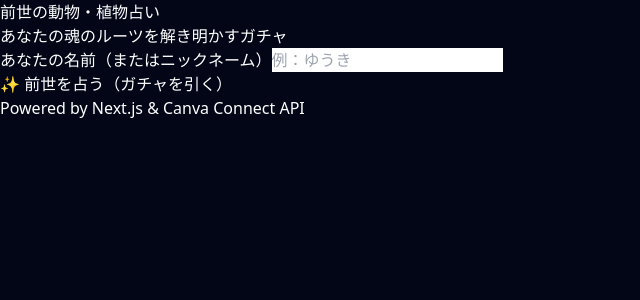
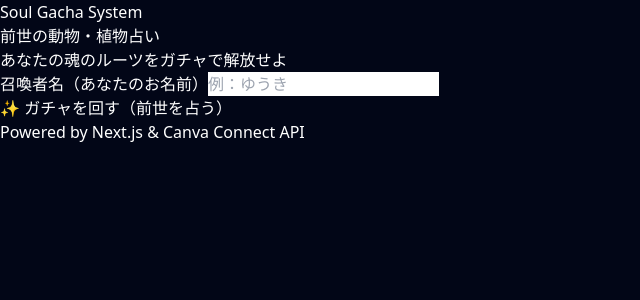
Before and after one commit to desrow9999-lang/canva-gacha-app-, a Next.js app: page / in a window 1280 px wide. Shown: the top 300 px of the page, without its empty margins (0-640 px from the left). Built offline with nearby package versions, Linux system fonts and the light colour scheme.

Commit message:
Refactor creature data and enhance UI components
Updated creature attributes and improved UI elements for better user experience.

```diff
--- a/app/page.tsx
+++ b/app/page.tsx
@@ -3,11 +3,11 @@
 import { useState } from 'react';
 
 const creatures = [
-  { name: '月夜のフクロウ × シダ植物', type: '神秘タイプ', habitat: '深い霧の森の奥深く', desc: 'マイペースで直感力が鋭く、夜になると知恵が冴え渡るタイプ。', color: 'from-indigo-900 via-purple-900 to-slate-900' },
-  { name: 'ひまわりを纏うカマキリ', type: '情熱タイプ', habitat: '真夏のまばゆい草原', desc: '集中力抜群で、狙った獲物（目標）を絶対に逃さないハンター気質。', color: 'from-amber-800 via-orange-900 to-slate-900' },
-  { name: '深海のオオクラゲ × 水草', type: '癒やしタイプ', habitat: '光の届かない青い海中', desc: '周囲を穏やかな空気で包み込む。マイペースすぎてたまに心配される。', color: 'from-blue-900 via-teal-900 to-slate-900' },
-  { name: '桜の木に宿るリス', type: '春爛漫タイプ', habitat: '満開の桜並木', desc: '楽しいことが大好きで、周りの人たちに笑顔と幸せを運ぶムードメーカー。', color: 'from-rose-900 via-pink-900 to-slate-900' },
-  { name: 'サボテンのトゲを宿すトカゲ', type: '忍耐・孤高タイプ', habitat: '灼熱の砂漠地帯', desc: '逆境にめちゃくちゃ強く、どんな困難も独自のクールな方法で乗り切る。', color: 'from-emerald-900 via-yellow-900 to-slate-900' },
+  { name: '月夜のフクロウ × シダ植物', type: '神秘タイプ', habitat: '深い霧の森の奥深く', desc: 'マイペースで直感力が鋭く、夜になると知恵が冴え渡るタイプ。', color: 'from-indigo-600 via-purple-600 to-slate-900', glow: 'shadow-purple-500/50' },
+  { name: 'ひまわりを纏うカマキリ', type: '情熱タイプ', habitat: '真夏のまばゆい草原', desc: '集中力抜群で、狙った獲物（目標）を絶対に逃さないハンター気質。', color: 'from-amber-600 via-orange-600 to-slate-900', glow: 'shadow-orange-500/50' },
+  { name: '深海のオオクラゲ × 水草', type: '癒やしタイプ', habitat: '光の届かない青い海中', desc: '周囲を穏やかな空気で包み込む。マイペースすぎてたまに心配される。', color: 'from-blue-600 via-teal-600 to-slate-900', glow: 'shadow-blue-500/50' },
+  { name: '桜の木に宿るリス', type: '春爛漫タイプ', habitat: '満開の桜並木', desc: '楽しいことが大好きで、周りの人たちに笑顔と幸せを運ぶムードメーカー。', color: 'from-rose-600 via-pink-600 to-slate-900', glow: 'shadow-pink-500/50' },
+  { name: 'サボテンのトゲを宿すトカゲ', type: '忍耐・孤高タイプ', habitat: '灼熱の砂漠地帯', desc: '逆境にめちゃくちゃ強く、どんな困難も独自のクールな方法で乗り切る。', color: 'from-emerald-600 via-teal-700 to-slate-900', glow: 'shadow-emerald-500/50' },
 ];
 
 export default function CreatureFortuneApp() {
@@ -25,66 +25,74 @@ export default function CreatureFortuneApp() {
       const randomIndex = Math.floor(Math.random() * creatures.length);
       setResult(creatures[randomIndex]);
       setIsSpinning(false);
-    }, 800);
+    }, 1000);
   };
 
   return (
-    <main className="min-h-screen bg-slate-950 text-slate-100 flex flex-col justify-between p-4 sm:p-6">
+    <main className="min-h-screen bg-[#030712] text-white flex flex-col justify-between p-5 font-sans">
       <div className="w-full max-w-md mx-auto flex flex-col gap-6 my-auto">
 
         {/* ヘッダー */}
-        <div className="text-center space-y-1">
-          <h1 className="text-2xl sm:text-3xl font-bold tracking-tight bg-gradient-to-r from-emerald-400 via-teal-300 to-cyan-400 bg-clip-text text-transparent">
+        <div className="text-center space-y-2 mt-4">
+          <div className="inline-block px-3 py-1 rounded-full bg-emerald-500/10 border border-emerald-500/30 text-emerald-400 text-[11px] font-semibold tracking-wider uppercase mb-1">
+            Soul Gacha System
+          </div>
+          <h1 className="text-3xl font-black tracking-tight bg-gradient-to-r from-emerald-400 via-teal-300 to-cyan-400 bg-clip-text text-transparent drop-shadow-sm">
             前世の動物・植物占い
           </h1>
-          <p className="text-xs text-slate-400">あなたの魂のルーツを解き明かすガチャ</p>
+          <p className="text-xs text-slate-400">あなたの魂のルーツをガチャで解放せよ</p>
         </div>
 
         {/* 入力フォームカード */}
-        <div className="bg-slate-900/90 backdrop-blur-md border border-slate-800 p-5 rounded-3xl shadow-2xl flex flex-col gap-4">
-          <div className="space-y-1.5">
-            <label className="text-xs font-medium text-slate-300 ml-1">あなたの名前（またはニックネーム）</label>
+        <div className="bg-slate-900/80 backdrop-blur-xl border border-slate-800/80 p-6 rounded-3xl shadow-2xl flex flex-col gap-4 relative overflow-hidden">
+          <div className="absolute -top-24 -right-24 w-48 h-48 bg-emerald-500/10 rounded-full blur-3xl pointer-events-none"></div>
+
+          <div className="space-y-2">
+            <label className="text-xs font-bold text-slate-300 ml-1 tracking-wide">召喚者名（あなたのお名前）</label>
             <input
               type="text"
               placeholder="例：ゆうき"
               value={userName}
               onChange={(e) => setUserName(e.target.value)}
-              className="w-full bg-slate-950 border border-slate-800 rounded-2xl px-4 py-3 text-sm text-white placeholder-slate-600 focus:outline-none focus:border-emerald-500 transition-colors"
+              className="w-full bg-slate-950/80 border border-slate-800 rounded-2xl px-4 py-3.5 text-sm text-white placeholder-slate-600 focus:outline-none focus:border-emerald-500 focus:ring-1 focus:ring-emerald-500 transition-all shadow-inner"
             />
           </div>
+
           <button
             onClick={drawFortune}
             disabled={isSpinning}
-            className="w-full bg-gradient-to-r from-emerald-500 to-teal-600 hover:from-emerald-400 hover:to-teal-500 text-white font-bold py-3.5 px-6 rounded-2xl shadow-lg shadow-emerald-900/30 active:scale-[0.98] transition-all disabled:opacity-50 text-sm tracking-wide"
+            className="w-full bg-gradient-to-r from-emerald-500 via-teal-500 to-cyan-500 hover:opacity-90 text-slate-950 font-black py-4 px-6 rounded-2xl shadow-lg shadow-emerald-500/20 active:scale-[0.98] transition-all disabled:opacity-50 text-sm tracking-wider uppercase"
           >
-            {isSpinning ? '魂のルーツを探索中...' : '✨ 前世を占う（ガチャを引く）'}
+            {isSpinning ? '🔮 魂の波長を同調中...' : '✨ ガチャを回す（前世を占う）'}
           </button>
         </div>
 
         {/* 結果表示カード */}
         {result && (
-          <div className={`w-full bg-gradient-to-br ${result.color} p-6 rounded-3xl shadow-2xl border border-white/10 flex flex-col gap-4`}>
-            <div className="flex justify-between items-center">
-              <span className="text-[10px] uppercase tracking-wider bg-black/40 px-3 py-1 rounded-full text-emerald-300 font-semibold border border-white/5">
+          <div className={`w-full bg-gradient-to-br ${result.color} p-6 rounded-3xl shadow-2xl shadow-black/50 border border-white/20 flex flex-col gap-5 animate-pulse-once relative overflow-hidden`}>
+            <div className="absolute top-0 right-0 transform translate-x-4 -translate-y-4 w-32 h-32 bg-white/10 rounded-full blur-xl pointer-events-none"></div>
+
+            <div className="flex justify-between items-center relative z-10">
+              <span className="text-[10px] uppercase tracking-widest bg-black/50 px-3.5 py-1.5 rounded-full text-emerald-300 font-bold border border-white/10 shadow-sm">
                 {result.type}
               </span>
-              <span className="text-xs text-slate-300">{userName}さんの前世</span>
+              <span className="text-xs text-slate-200 font-medium">{userName} さんの前世</span>
             </div>
 
-            <div className="text-center my-1 space-y-1">
-              <h2 className="text-xl sm:text-2xl font-black text-white tracking-wide drop-shadow">
+            <div className="text-center space-y-1.5 relative z-10">
+              <h2 className="text-2xl font-black text-white tracking-wide drop-shadow-md">
                 {result.name}
               </h2>
-              <p className="text-xs text-emerald-300/90 font-medium">🌿 生息地: {result.habitat}</p>
+              <p className="text-xs text-emerald-200 font-bold tracking-wide">🌿 覚醒生息地：{result.habitat}</p>
             </div>
 
-            <div className="bg-black/40 backdrop-blur-md p-4 rounded-2xl text-xs sm:text-sm text-slate-200 leading-relaxed border border-white/5">
+            <div className="bg-black/40 backdrop-blur-md p-4 rounded-2xl text-xs sm:text-sm text-slate-100 leading-relaxed border border-white/10 shadow-inner relative z-10">
               <p>{result.desc}</p>
             </div>
 
             <button
               onClick={() => alert('Canva API連携による画像生成をここに接続します！')}
-              className="w-full bg-white hover:bg-slate-100 text-slate-950 font-bold py-3 px-4 rounded-xl shadow-md transition-colors text-xs sm:text-sm flex items-center justify-center gap-2"
+              className="w-full bg-white hover:bg-slate-100 text-slate-950 font-extrabold py-3.5 px-4 rounded-xl shadow-lg transition-all text-xs sm:text-sm flex items-center justify-center gap-2 relative z-10 active:scale-[0.98]"
             >
               <span>🎨 Canvaでカード画像を生成する</span>
             </button>
@@ -93,7 +101,7 @@ export default function CreatureFortuneApp() {
 
       </div>
 
-      <footer className="text-[10px] text-slate-600 text-center mt-6">
+      <footer className="text-[10px] text-slate-600 text-center mt-8 tracking-wider">
         Powered by Next.js & Canva Connect API
       </footer>
     </main>
```
